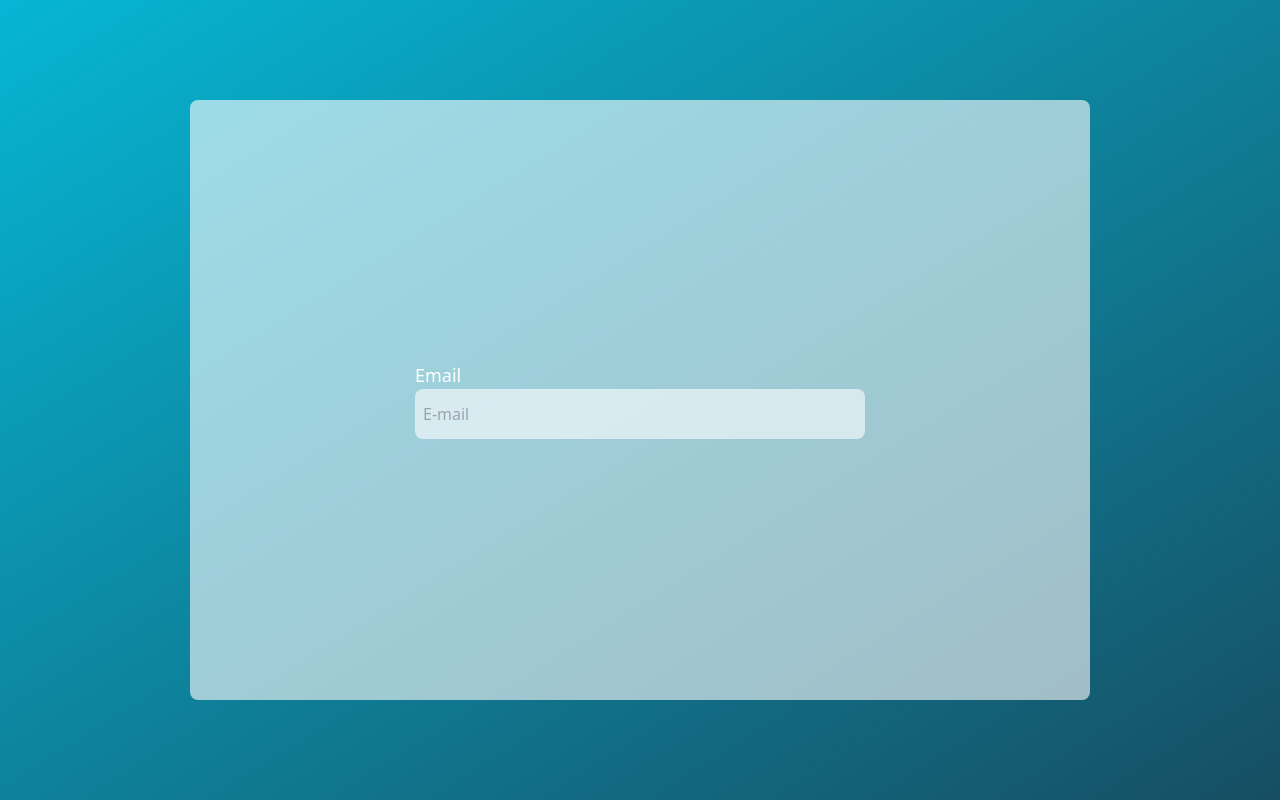
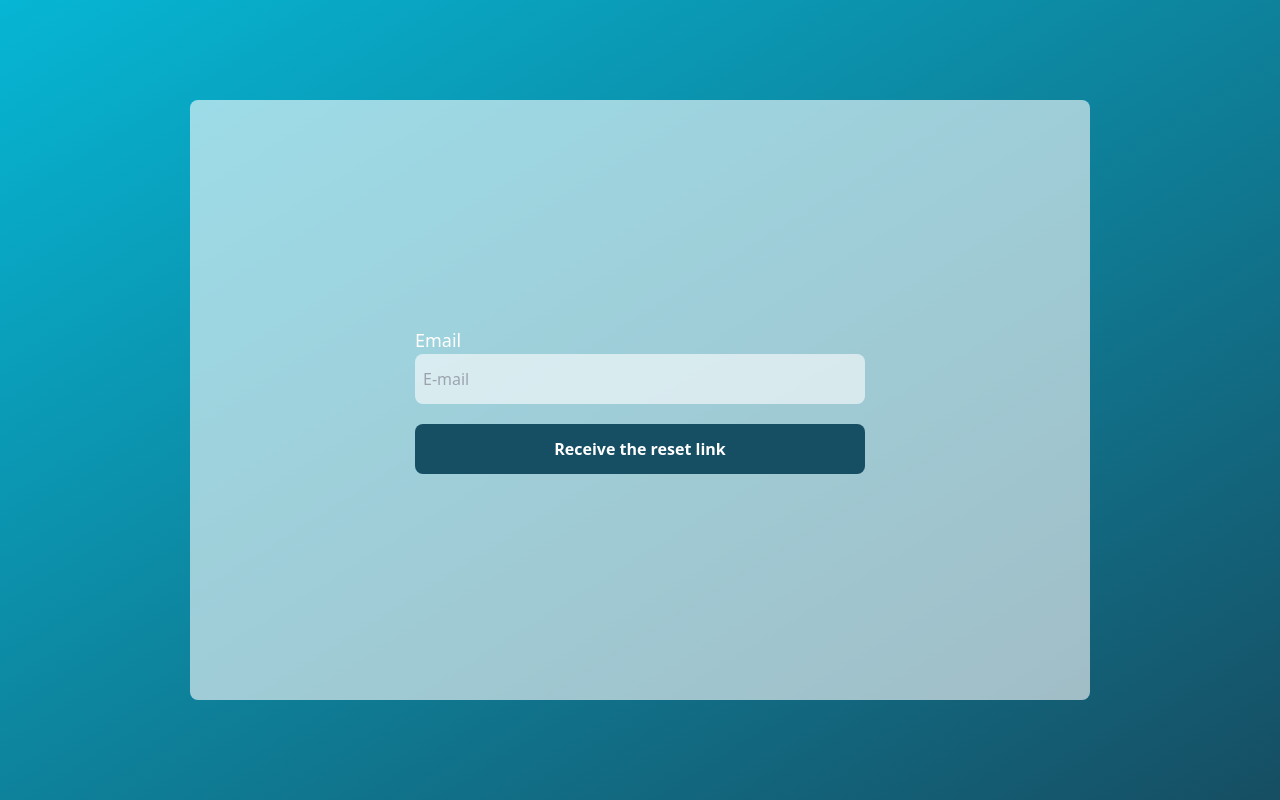
Before and after one commit to igormooura/auth-system, a React (Vite) app in the folder frontend/: page /forgotpassword in a window 1280 px wide. Built offline with nearby package versions, Linux system fonts and the light colour scheme.

Commit message:
feat: add the reset button to forgotpassword

```diff
--- a/frontend/src/pages/ForgotPassowrd.tsx
+++ b/frontend/src/pages/ForgotPassowrd.tsx
@@ -1,20 +1,25 @@
 import { useState } from "react";
-import Inputs from "../components/Inputs/Inputs"
+import Inputs from "../components/Inputs/Inputs";
+import SubmitButton from "../components/Buttons/SubmitButton";
 
 const ForgotPassowrd = () => {
-
-    const[email, setEmail] = useState("");
+  const [email, setEmail] = useState("");
 
   const passwordReset = async (e: React.FormEvent) => {
     e.preventDefault();
-    }
+
+
+
+
+  };
 
   return (
     <div className="bg-gradient-to-tl from-cyan-900 to-cyan-500 min-h-screen flex items-center justify-center p-4">
       <div className="w-full max-w-[900px] h-auto md:h-[600px] sm:h-[600px] rounded-lg p-4 bg-white bg-opacity-60 flex flex-col md:flex-row items-center justify-center gap-4">
-        <form onSubmit={passwordReset} className="w-full max-w-[450px] flex-col">
-
-
+        <form
+          onSubmit={passwordReset}
+          className="w-full max-w-[450px] flex-col"
+        >
           <label className="block text-lg text-white text-left">Email</label>
           <Inputs
             type="email"
@@ -23,10 +28,15 @@ const ForgotPassowrd = () => {
             onChange={(e) => setEmail(e.target.value)}
             required
           />
+          <div className="mt-5 ">
+            <SubmitButton type="submit">
+              {"Receive the reset link"}
+            </SubmitButton>
+          </div>
         </form>
       </div>
     </div>
-  )
-}
+  );
+};
 
-export default ForgotPassowrd
+export default ForgotPassowrd;
```
Lines whose indentation alone changed are shown as unchanged.
